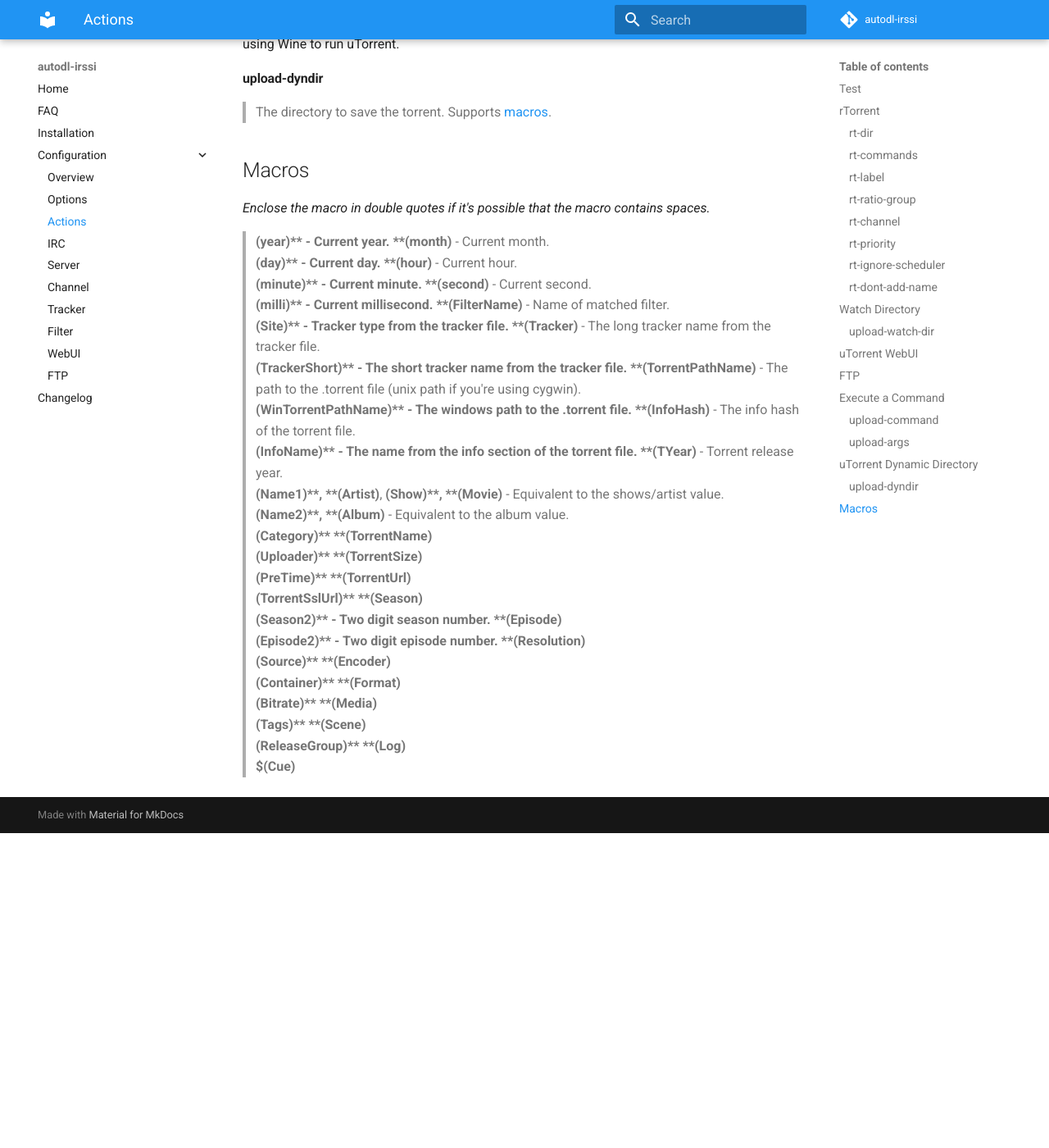
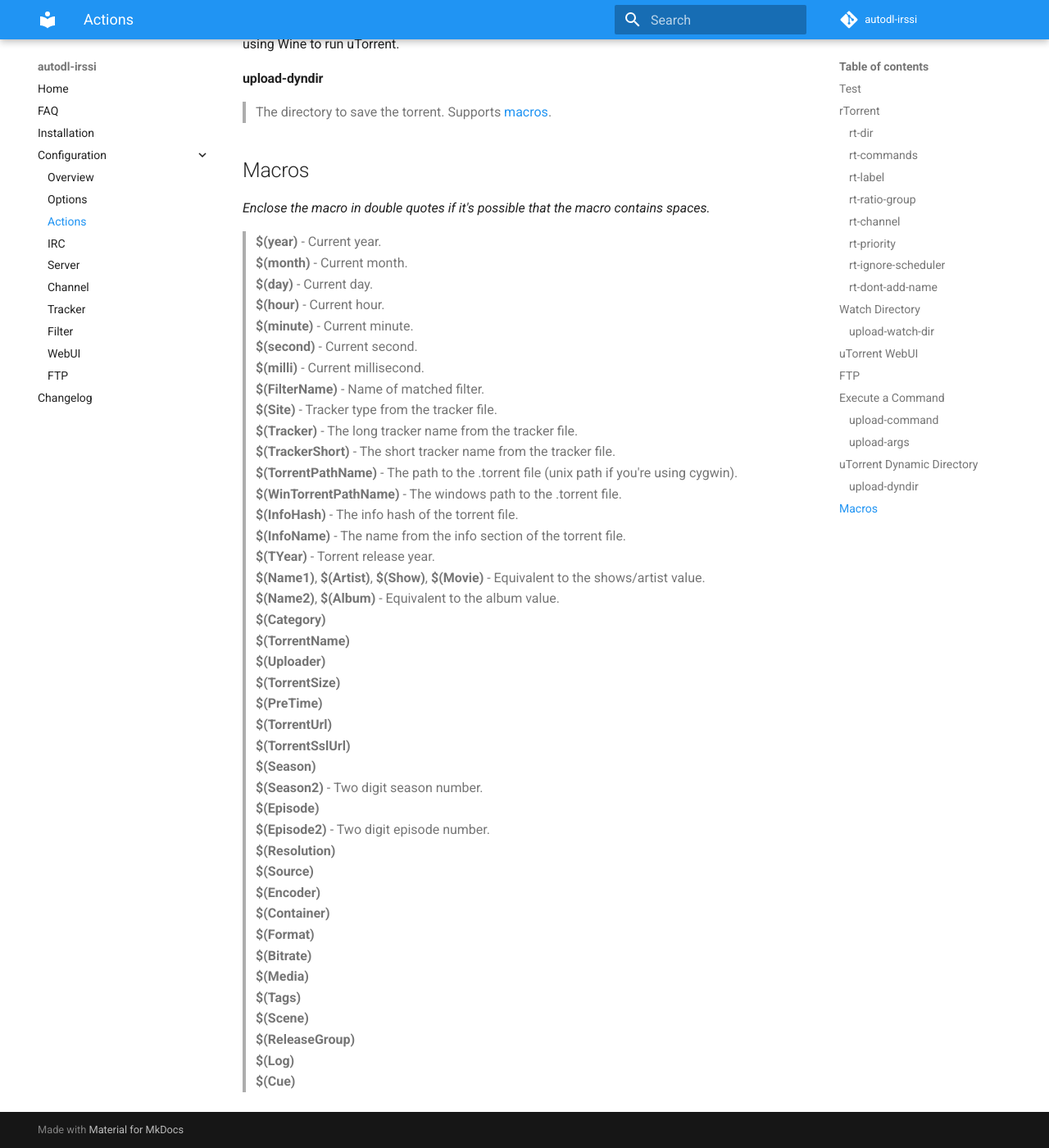
Before and after one commit to autodl-community/autodl-irssi, an MkDocs documentation site: the page built from docs/configuration/actions.md, in a window 1280 px wide and 1400 px high, scrolled down 2556 px. Shown: the whole window at 82% size. Built offline with MkDocs 1.6.1 and Material for MkDocs 9.7.7, drawn with Linux system fonts in a browser that asks for light colours; comment, search, counter and statistics services are not loaded; before the commit the page ends 3572 px from its top, so only the background shows below that.

Commit message:
Fix formatting of Macros docs section

```diff
--- a/docs/configuration/actions.md
+++ b/docs/configuration/actions.md
@@ -122,43 +122,43 @@
 _Enclose the macro in double quotes if it's possible that the macro contains spaces._
 
 > **$(year)** - Current year.
-**$(month)** - Current month.
-**$(day)** - Current day.
-**$(hour)** - Current hour.
-**$(minute)** - Current minute.
-**$(second)** - Current second.
-**$(milli)** - Current millisecond.
-**$(FilterName)** - Name of matched filter.
-**$(Site)** - Tracker type from the tracker file.
-**$(Tracker)** - The long tracker name from the tracker file.
-**$(TrackerShort)** - The short tracker name from the tracker file.
-**$(TorrentPathName)** - The path to the .torrent file (unix path if you're using cygwin).
-**$(WinTorrentPathName)** - The windows path to the .torrent file.
-**$(InfoHash)** - The info hash of the torrent file.
-**$(InfoName)** - The name from the info section of the torrent file.
-**$(TYear)** - Torrent release year.
-**$(Name1)**, **$(Artist)**, **$(Show)**, **$(Movie)** - Equivalent to the shows/artist value.
-**$(Name2)**, **$(Album)** - Equivalent to the album value.
-**$(Category)**
-**$(TorrentName)**
-**$(Uploader)**
-**$(TorrentSize)**
-**$(PreTime)**
-**$(TorrentUrl)**
-**$(TorrentSslUrl)**
-**$(Season)**
-**$(Season2)** - Two digit season number.
-**$(Episode)**
-**$(Episode2)** - Two digit episode number.
-**$(Resolution)**
-**$(Source)**
-**$(Encoder)**
-**$(Container)**
-**$(Format)**
-**$(Bitrate)**
-**$(Media)**
-**$(Tags)**
-**$(Scene)**
-**$(ReleaseGroup)**
-**$(Log)**
-**$(Cue)**
+> **$(month)** - Current month.
+> **$(day)** - Current day.
+> **$(hour)** - Current hour.
+> **$(minute)** - Current minute.
+> **$(second)** - Current second.
+> **$(milli)** - Current millisecond.
+> **$(FilterName)** - Name of matched filter.
+> **$(Site)** - Tracker type from the tracker file.
+> **$(Tracker)** - The long tracker name from the tracker file.
+> **$(TrackerShort)** - The short tracker name from the tracker file.
+> **$(TorrentPathName)** - The path to the .torrent file (unix path if you're using cygwin).
+> **$(WinTorrentPathName)** - The windows path to the .torrent file.
+> **$(InfoHash)** - The info hash of the torrent file.
+> **$(InfoName)** - The name from the info section of the torrent file.
+> **$(TYear)** - Torrent release year.
+> **$(Name1)**, **$(Artist)**, **$(Show)**, **$(Movie)** - Equivalent to the shows/artist value.
+> **$(Name2)**, **$(Album)** - Equivalent to the album value.
+> **$(Category)**
+> **$(TorrentName)**
+> **$(Uploader)**
+> **$(TorrentSize)**
+> **$(PreTime)**
+> **$(TorrentUrl)**
+> **$(TorrentSslUrl)**
+> **$(Season)**
+> **$(Season2)** - Two digit season number.
+> **$(Episode)**
+> **$(Episode2)** - Two digit episode number.
+> **$(Resolution)**
+> **$(Source)**
+> **$(Encoder)**
+> **$(Container)**
+> **$(Format)**
+> **$(Bitrate)**
+> **$(Media)**
+> **$(Tags)**
+> **$(Scene)**
+> **$(ReleaseGroup)**
+> **$(Log)**
+> **$(Cue)**
--- a/mkdocs.yml
+++ b/mkdocs.yml
@@ -21,7 +21,6 @@
   - markdown.extensions.sane_lists
   - markdown.extensions.toc:
       permalink: true
-  - pymdownx.arithmatex
   - pymdownx.betterem:
       smart_enable: all
   - pymdownx.caret
```
